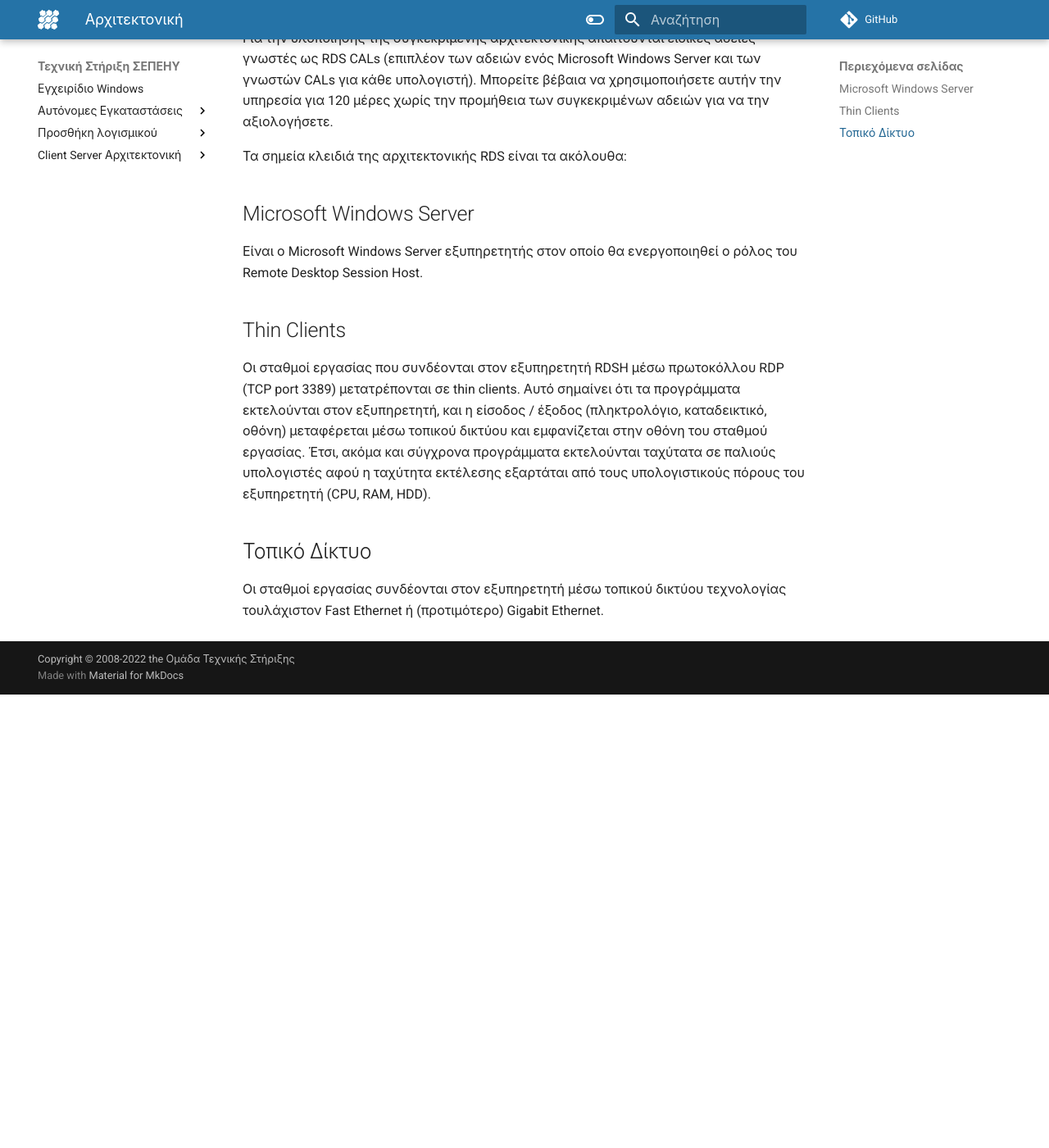
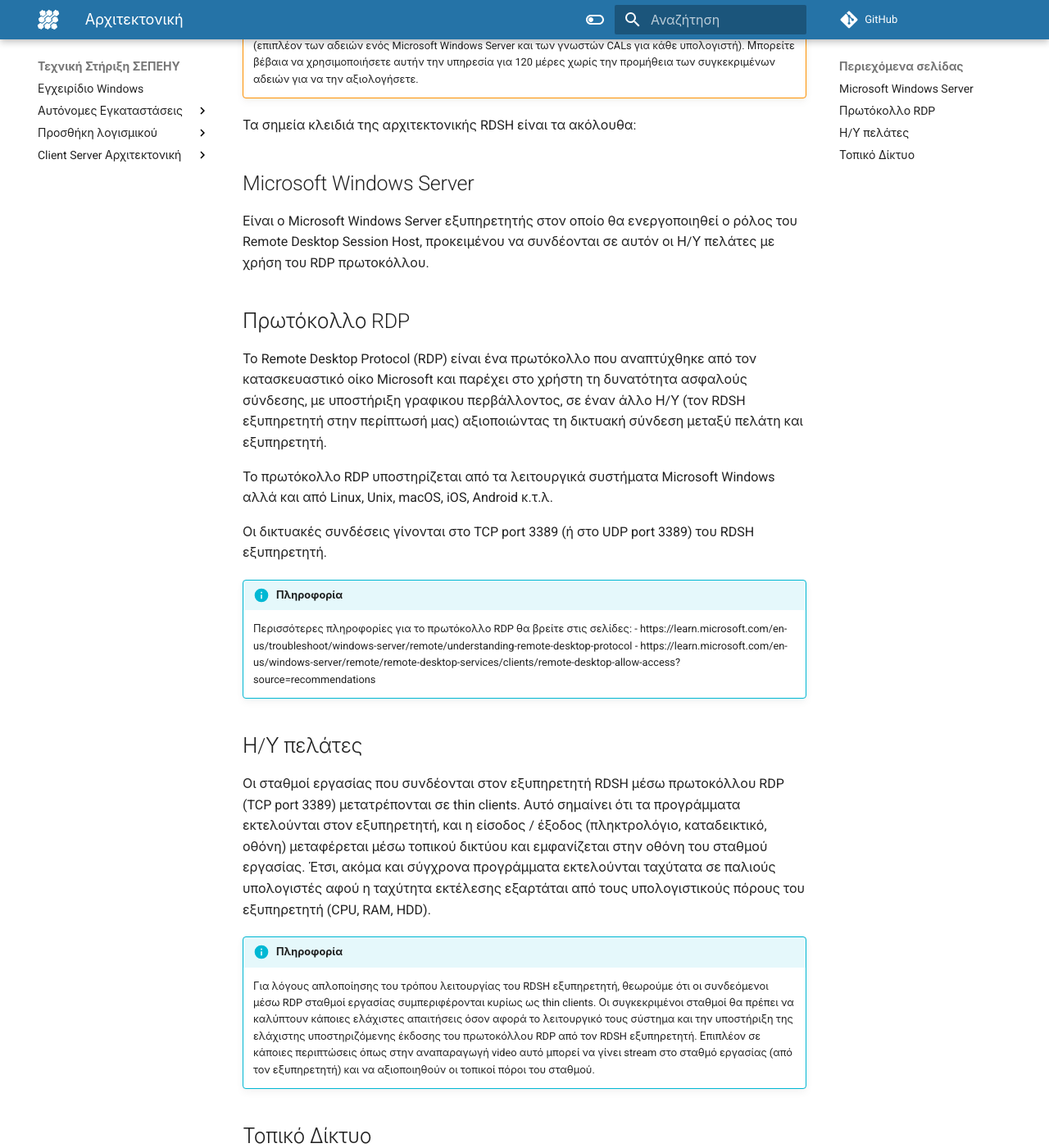
Before and after one commit to pe86/windows, an MkDocs documentation site: the page built from docs/server-based/architecture.md, in a window 1280 px wide and 1400 px high, scrolled down 666 px. Shown: the whole window at 82% size. Built offline with MkDocs 1.6.1 and Material for MkDocs 9.7.7, drawn with Linux system fonts in a browser that asks for light colours; comment, search, counter and statistics services are not loaded; before the commit the page ends 1513 px from its top, so only the background shows below that.

Commit message:
new version

```diff
--- a/docs/server-based/architecture.md
+++ b/docs/server-based/architecture.md
@@ -7,17 +7,33 @@
 Όταν ένας χρήστης εκτελεί μια εφαρμογή η εκτέλεση πραγματοποιείται στον κεντρικό διακομιστή. Μόνο το πληκτρολόγιο, το ποντίκι και η οθόνη μεταδίδεται μέσω του δικτύου. Ο διακομιστής ξεκινά μια ξεχωριστή συνεδρία για κάθε χρήση. Η συνεδρία αυτή διαχειρίζεται διαφανώς από το λειτουργικό σύστημα του διακομιστή και είναι ανεξάρτητη από κάθε άλλη συνεδρία.
 
 !!! warning "Προσοχή"
-   Για την υλοποίησης της συγκεκριμένης αρχιτεκτονικής απαιτούνται ειδικές άδειες γνωστές ως RDS CALs (επιπλέον των αδειών ενός Microsoft Windows Server και των γνωστών CALs για κάθε υπολογιστή). Μπορείτε βέβαια να χρησιμοποιήσετε αυτήν την υπηρεσία για 120 μέρες χωρίς την προμήθεια των συγκεκριμένων αδειών για να την αξιολογήσετε.
+      Για την υλοποίησης της συγκεκριμένης αρχιτεκτονικής απαιτούνται ειδικές άδειες γνωστές ως RDS CALs (επιπλέον των αδειών ενός Microsoft Windows Server και των γνωστών CALs για κάθε υπολογιστή). Μπορείτε βέβαια να χρησιμοποιήσετε αυτήν την υπηρεσία για 120 μέρες χωρίς την προμήθεια των συγκεκριμένων αδειών για να την αξιολογήσετε.
 
-Τα σημεία κλειδιά της αρχιτεκτονικής RDS είναι τα ακόλουθα:
+Τα σημεία κλειδιά της αρχιτεκτονικής RDSH είναι τα ακόλουθα:
 
 ## Microsoft Windows Server
 
-Είναι ο Microsoft Windows Server εξυπηρετητής στον οποίο θα ενεργοποιηθεί ο ρόλος του Remote Desktop Session Host.
+Είναι ο Microsoft Windows Server εξυπηρετητής στον οποίο θα ενεργοποιηθεί ο ρόλος του Remote Desktop Session Host, προκειμένου να συνδέονται σε αυτόν οι Η/Υ πελάτες με χρήση του RDP πρωτοκόλλου.
 
-## Thin Clients
+## Πρωτόκολλο RDP
+
+Το Remote Desktop Protocol (RDP) είναι ένα πρωτόκολλο που αναπτύχθηκε από τον κατασκευαστικό οίκο Microsoft και παρέχει στο χρήστη τη δυνατότητα ασφαλούς σύνδεσης, με υποστήριξη γραφικου περβάλλοντος, σε έναν άλλο Η/Υ (τον RDSH εξυπηρετητή στην περίπτωσή μας) αξιοποιώντας τη δικτυακή σύνδεση μεταξύ πελάτη και εξυπηρετητή.
+
+Το πρωτόκολλο RDP υποστηρίζεται από τα λειτουργικά συστήματα Microsoft Windows αλλά και από Linux, Unix, macOS, iOS, Android κ.τ.λ.
+
+Οι δικτυακές συνδέσεις γίνονται στο TCP port 3389 (ή στο UDP port 3389) του RDSH εξυπηρετητή.
+
+!!! info "Πληροφορία"
+      Περισσότερες πληροφορίες για το πρωτόκολλο RDP θα βρείτε στις σελίδες:
+      - https://learn.microsoft.com/en-us/troubleshoot/windows-server/remote/understanding-remote-desktop-protocol
+      - https://learn.microsoft.com/en-us/windows-server/remote/remote-desktop-services/clients/remote-desktop-allow-access?source=recommendations
+
+## Η/Υ πελάτες
 
 Οι σταθμοί εργασίας που συνδέονται στον εξυπηρετητή RDSH μέσω πρωτοκόλλου RDP (TCP port 3389) μετατρέπονται σε thin clients. Αυτό σημαίνει ότι τα προγράμματα εκτελούνται στον εξυπηρετητή, και η είσοδος / έξοδος (πληκτρολόγιο, καταδεικτικό, οθόνη) μεταφέρεται μέσω τοπικού δικτύου και εμφανίζεται στην οθόνη του σταθμού εργασίας. Έτσι, ακόμα και σύγχρονα προγράμματα εκτελούνται ταχύτατα σε παλιούς υπολογιστές αφού η ταχύτητα εκτέλεσης εξαρτάται από τους υπολογιστικούς πόρους του εξυπηρετητή (CPU, RAM, HDD).
+
+!!! info "Πληροφορία"
+    Για λόγους απλοποίησης του τρόπου λειτουργίας του RDSH εξυπηρετητή, θεωρούμε ότι οι συνδεόμενοι μέσω RDP σταθμοί εργασίας συμπεριφέρονται κυρίως ως thin clients. Οι συγκεκριμένοι σταθμοί θα πρέπει να καλύπτουν κάποιες ελάχιστες απαιτήσεις όσον αφορά το λειτουργικό τους σύστημα και την υποστήριξη της ελάχιστης υποστηριζόμενης έκδοσης του πρωτοκόλλου RDP από τον RDSH εξυπηρετητή. Επιπλέον σε κάποιες περιπτώσεις όπως στην αναπαραγωγή video αυτό μπορεί να γίνει stream στο σταθμό εργασίας (από τον εξυπηρετητή) και να αξιοποιηθούν οι τοπικοί πόροι του σταθμού.
 
 ## Τοπικό Δίκτυο
 
```
Also changed, not shown: docs/server-based/advantages.md (added, +13 -0 lines), docs/server-based/disadvantages.md (added, +7 -0 lines).
